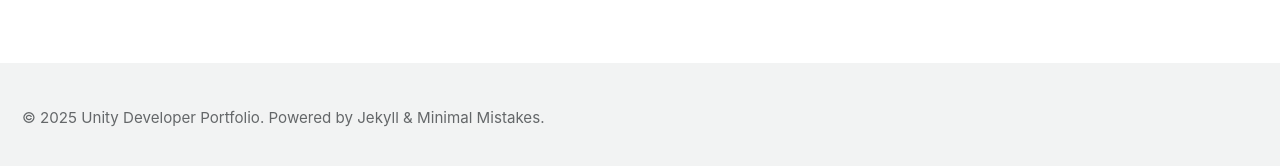
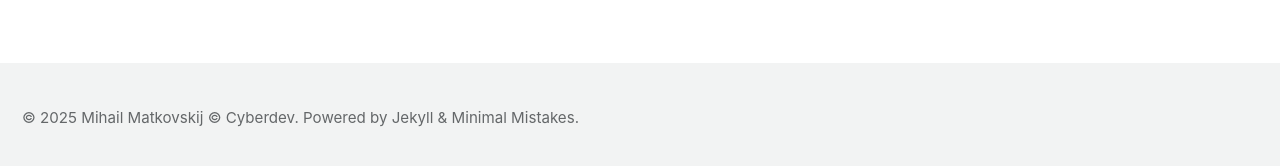
Before and after one commit to cyberdev3/cyberdev3.github.io, a Jekyll site: the page built from index.html, in a window 1280 px wide. Shown: the part 726-892 px from the top of the page. Built offline with Jekyll 4.4.1, drawn with Linux system fonts in a browser that asks for light colours; the list of posts is cut into pages by our own code.

Commit message:
Зміна тексту назви сайту на текст копірайту в футері.

```diff
--- a/_data/main-text.yml
+++ b/_data/main-text.yml
@@ -4,6 +4,7 @@ en: &DEFAULT_EN
     title                    : "Unity Developer Portfolio"
     name                     : "Cyberdev"
     description              : "Portfolio site of Unity game developer"
+    copyright                : "Mihail Matkovskij © Cyberdev"
   author:
     name             : "Mihail Matkovskij © Cyberdev"
     bio              : "I am a Unity developer. I create games on the Unity engine. My experience in game development is 5 years. Experience in programming: more than 15 years. On this subfolio site you can see my works, contact me or, make an order for game development, writing code or changing/improving your game."
@@ -22,6 +23,7 @@ uk: &DEFAULT_UK
     title                    : "Сайт-портфоліо Unity розробника"
     name                     : "Cyberdev"
     description              : "Сайт-портфоліо розробника игор на ігровому рушії Unity"
+    copyright                : "Михайло Матковський © Cyberdev"
   author:
     name             : "Михайло Матковський © Cyberdev"
     bio              : "Я Unity розробник. Створюю ігры на ігровому рушії Unity. Мій досвід в розробці ігор складає 5 років. Досвід в програмуванні: більше 15 років. На даному сйті-портфоліо ви можете ознайомитись з моїми роботами, зв'язатися зі мною або, зробити замовлення на розробку гри, написання коду або, зміну/вдосконалення вашої гри."
@@ -35,6 +37,7 @@ ru: &DEFAULT_RU
     title                    : "Сайт-портфолио Unity разработчика"
     name                     : "Cyberdev"
     description              : "Сайт-портфолио разработчика игр на игровом движке Unity"
+    copyright                : "Михаил Матковский © Cyberdev"
   author:
     name             : "Михаил Матковский © Cyberdev"
     bio              : "Я Unity разработчик. Создаю игры на игровом движке Unity. Мой опыт в разработке игр состаляет 5 лет. Опыт в программировании: больше 15 лет. На данном сайте-портфолио вы можете ознакомиться с моими работами, связаться со мой или, сделать заказ на разработку игры, написание кода или, изменение/доработку вашей игры."
--- a/_includes/footer.html
+++ b/_includes/footer.html
@@ -21,4 +21,4 @@
 </div>
 -->
 
-<div class="page__footer-copyright">&copy; {{ site.time | date: '%Y' }} <a href="{{ site.copyright_url | default: site.url }}">{{ site.copyright | default: site.data.main-text[current_locale].site.title }}</a>. {{ site.data.ui-text[current_locale].powered_by | default: "Powered by" }} <a href="https://jekyllrb.com" rel="nofollow">Jekyll</a> &amp; <a href="https://mademistakes.com/work/jekyll-themes/minimal-mistakes/" rel="nofollow">Minimal Mistakes</a>.</div>
+<div class="page__footer-copyright">&copy; {{ site.time | date: '%Y' }} <a href="{{ site.copyright_url | default: site.url }}">{{ site.copyright | default: site.data.main-text[current_locale].site.copyright }}</a>. {{ site.data.ui-text[current_locale].powered_by | default: "Powered by" }} <a href="https://jekyllrb.com" rel="nofollow">Jekyll</a> &amp; <a href="https://mademistakes.com/work/jekyll-themes/minimal-mistakes/" rel="nofollow">Minimal Mistakes</a>.</div>
```
